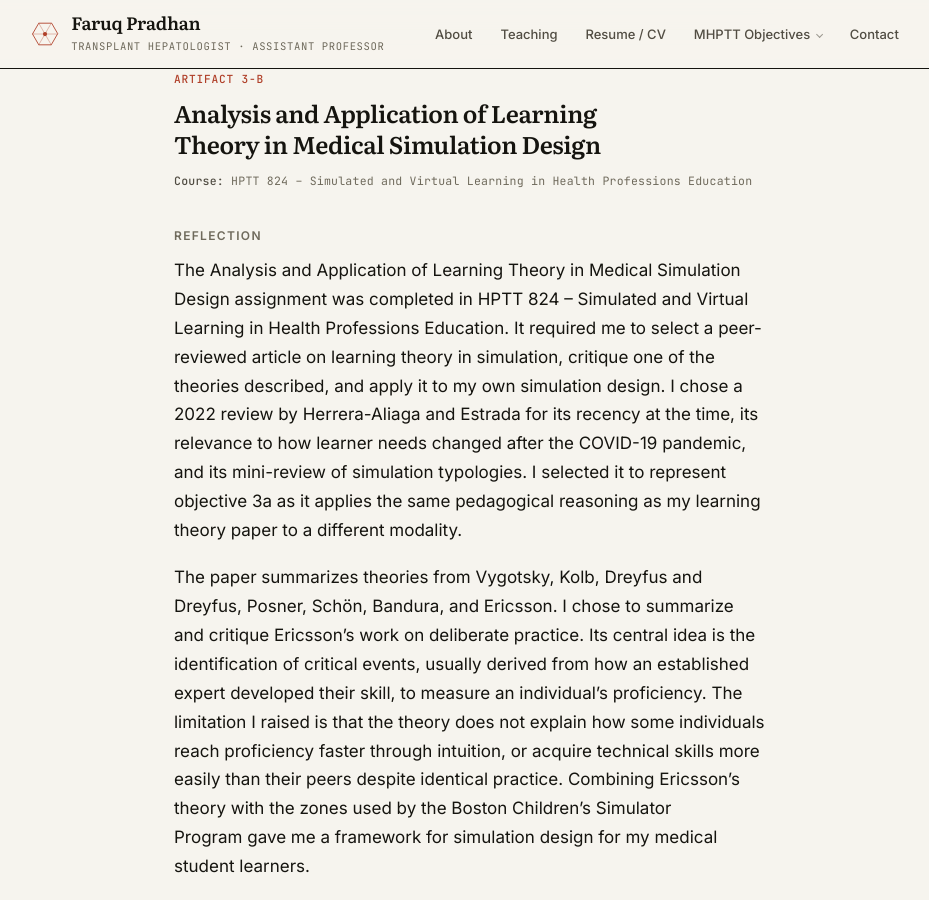
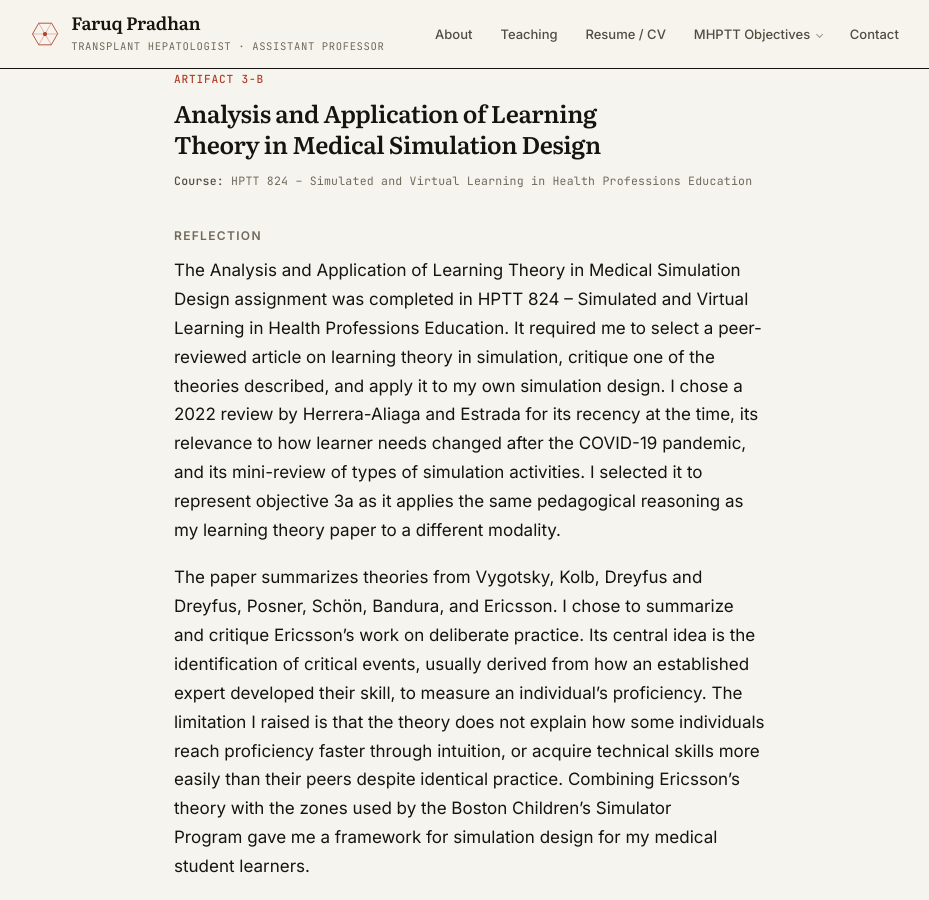
Before and after one commit to fpradhan/fpradhan.github.io, a Jekyll site: the page built from _competencies/3-learning-theory.md, in a window 1280 px wide and 900 px high, scrolled down 1738 px. Shown: the whole window, without its empty margins (170-1099 px from the left). Built offline with Jekyll 4.4.1, drawn with Linux system fonts in a browser that asks for light colours.

Commit message:
Plainer wording in 3-B
"Its mini-review of simulation typologies" becomes "its mini-review of
types of simulation activities". 271 to 273 words.

Co-Authored-By: Claude Opus 5 <noreply@anthropic.com>
Claude-Session: https://claude.ai/code/session_01SajNJDGDkt5q5fCgsPRcNk

```diff
--- a/_competencies/3-learning-theory.md
+++ b/_competencies/3-learning-theory.md
@@ -81,9 +81,9 @@ completed in HPTT 824 – Simulated and Virtual Learning in Health Professions E
 required me to select a peer-reviewed article on learning theory in simulation, critique one of
 the theories described, and apply it to my own simulation design. I chose a 2022 review by
 Herrera-Aliaga and Estrada for its recency at the time, its relevance to how learner needs changed
-after the COVID-19 pandemic, and its mini-review of simulation typologies. I selected it to
-represent objective 3a as it applies the same pedagogical reasoning as my learning theory paper to
-a different modality.
+after the COVID-19 pandemic, and its mini-review of types of simulation activities. I selected it
+to represent objective 3a as it applies the same pedagogical reasoning as my learning theory paper
+to a different modality.
 
 The paper summarizes theories from Vygotsky, Kolb, Dreyfus and Dreyfus, Posner, Schön, Bandura,
 and Ericsson. I chose to summarize and critique Ericsson's work on deliberate practice. Its
```
